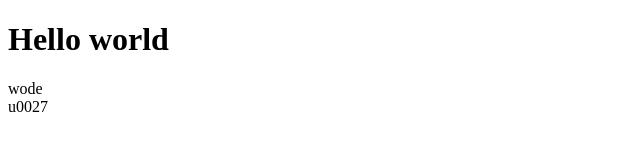
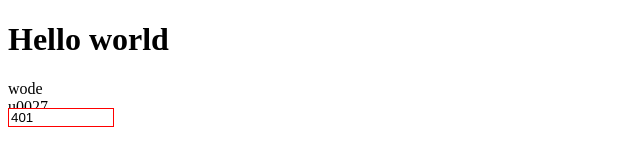
Before and after one commit to thyhates/let-me, a website: page index.html in a window 1280 px wide. Shown: the whole page, without its empty margins (0-640 px from the left). Drawn offline with Linux system fonts and the light colour scheme.

Commit message:
readonly

```diff
--- a/index.html
+++ b/index.html
@@ -15,5 +15,7 @@
 <body>
 <h1>Hello world   </h1>
 <span>wode</span>
+
+<input type="text" readonly="readonly" value="401" style="width: 100px;border: red 1px solid;">
 </body>
 </html>
```
